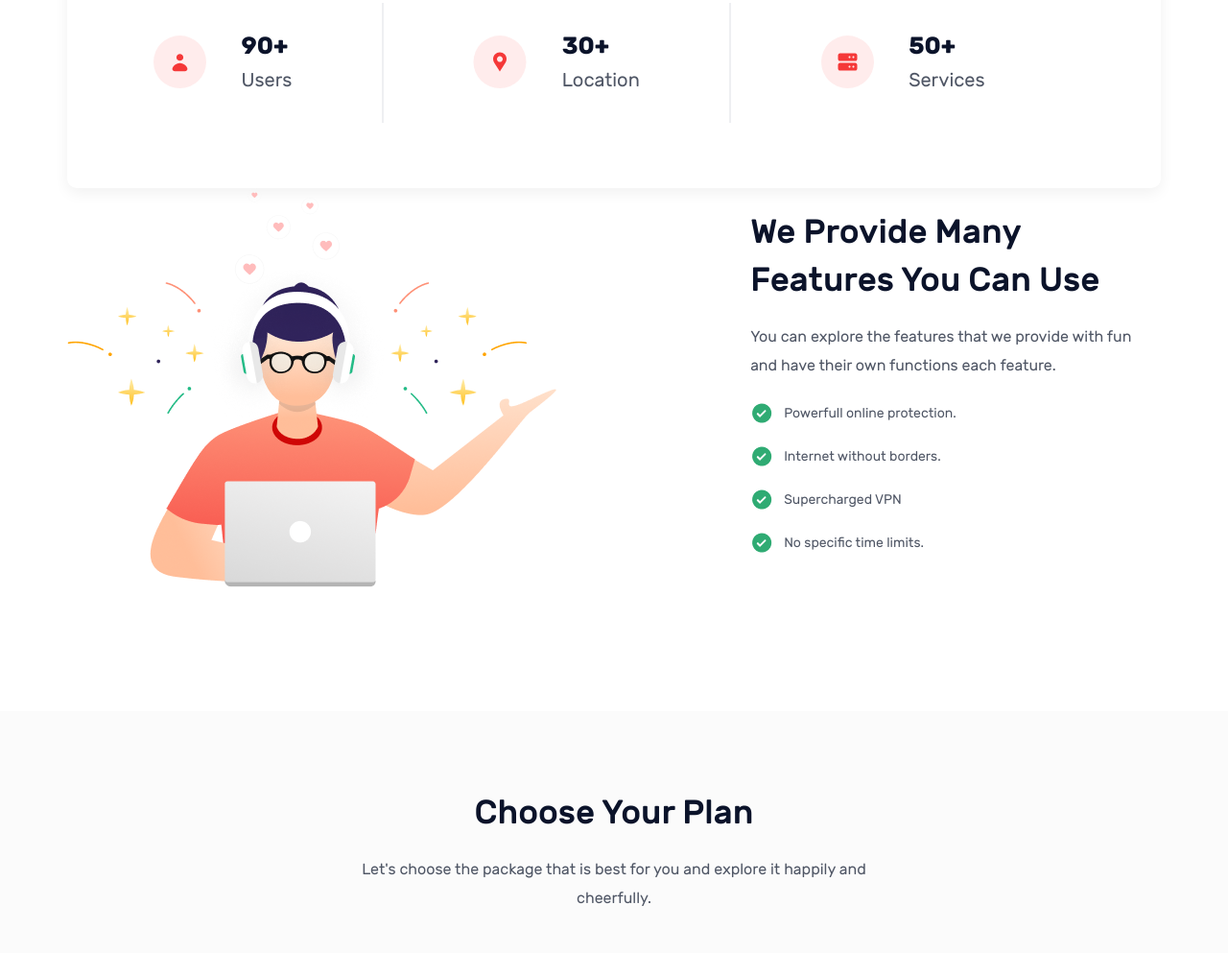
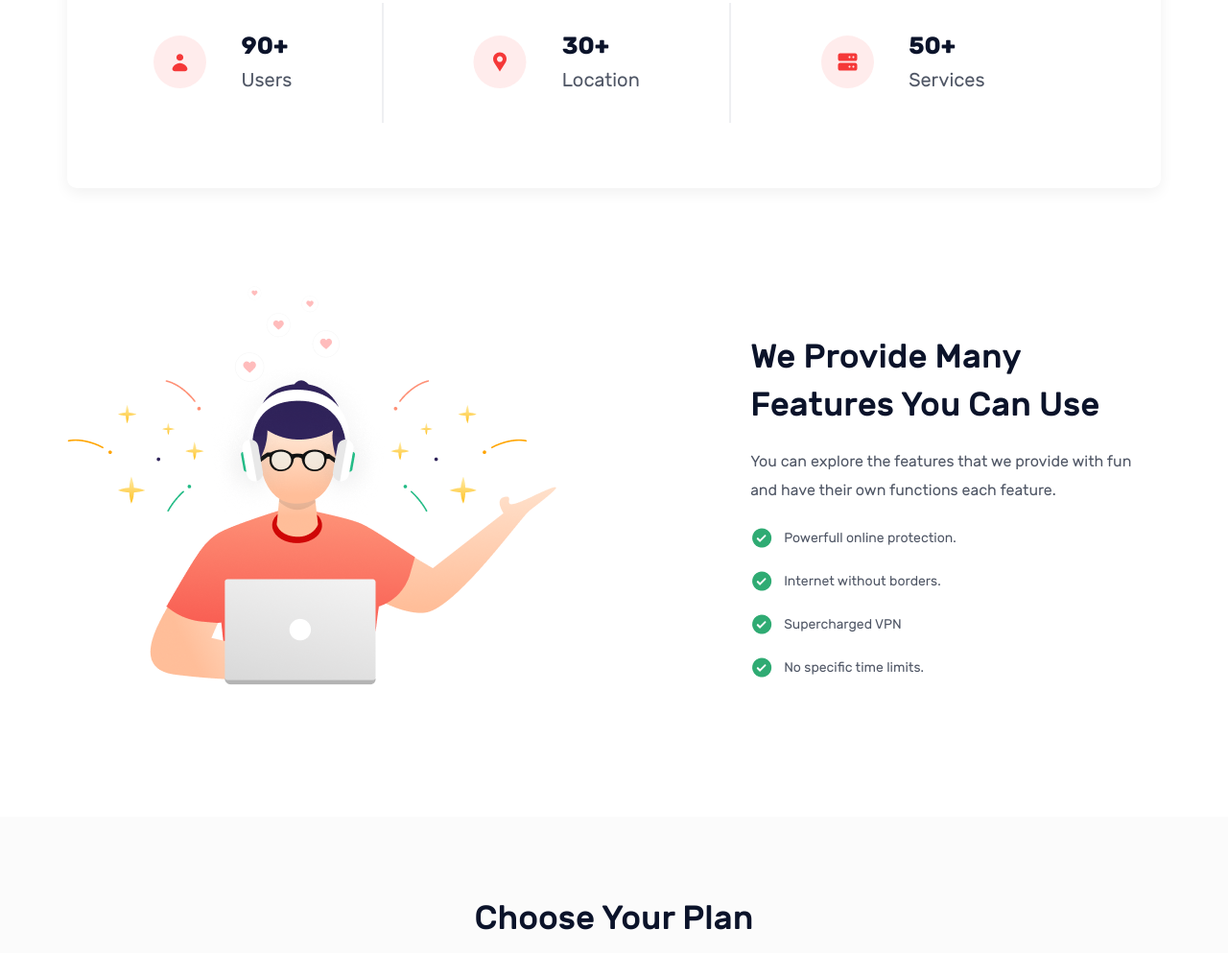
Before and after one commit to Sirojuz/lasles-vpn, a plain HTML site: page index.html in a window 1280 px wide. Shown: the part 741-1734 px from the top of the page at 96% size. Drawn offline with nearby package versions, Linux system fonts and the light colour scheme; a script that the page names is missing.

Commit message:
Animation

```diff
--- a/css/style.css
+++ b/css/style.css
@@ -163,29 +163,18 @@ nav ul li:hover{
     line-height: 30px;
     color: #4F5665;
 }
-/* .main_bottom_shadow{
-    position: absolute;
-    display: block;
-    width: 1068.84px;
-    height: 189.22px;
-    background: #0D1025;
-    opacity: 0.10;
-    filter: blur(57px);
-    border-radius: 10px;
-    z-index: -5;
-    top: 70px;
-    right: 0;
-    left: 0;
-} */
 
 /* suggestions */
 
 .suggestions{
     display: flex;
     max-width: 1140px;
-    margin: 0 auto 125px auto;
+    margin: 95px auto 125px auto;
     align-items: center;
     justify-content: space-between;
+}
+.suggestions_title{
+    margin-top: 55px;
 }
 .suggestions_title h1{
     max-width: 383.41px;
```
